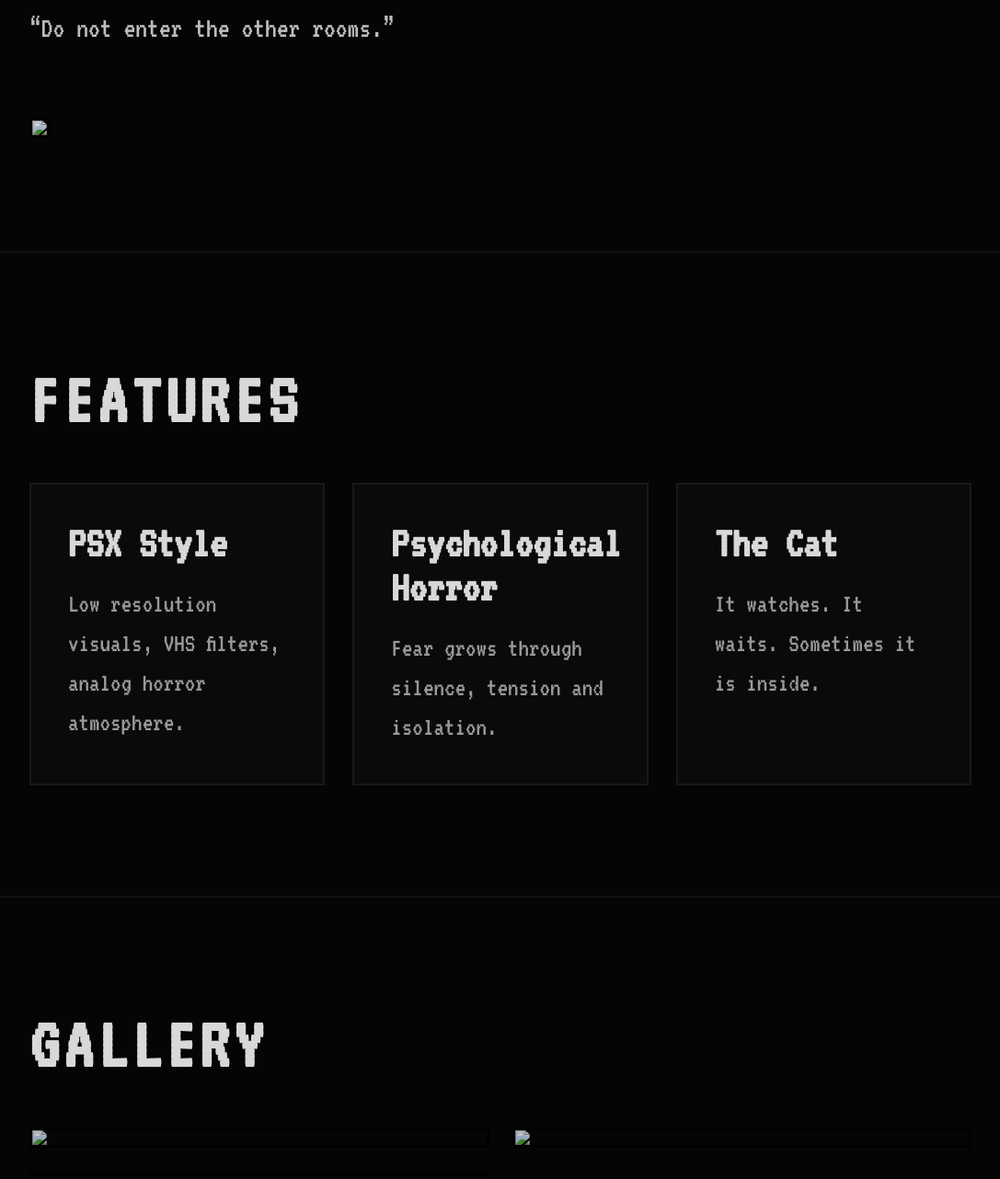
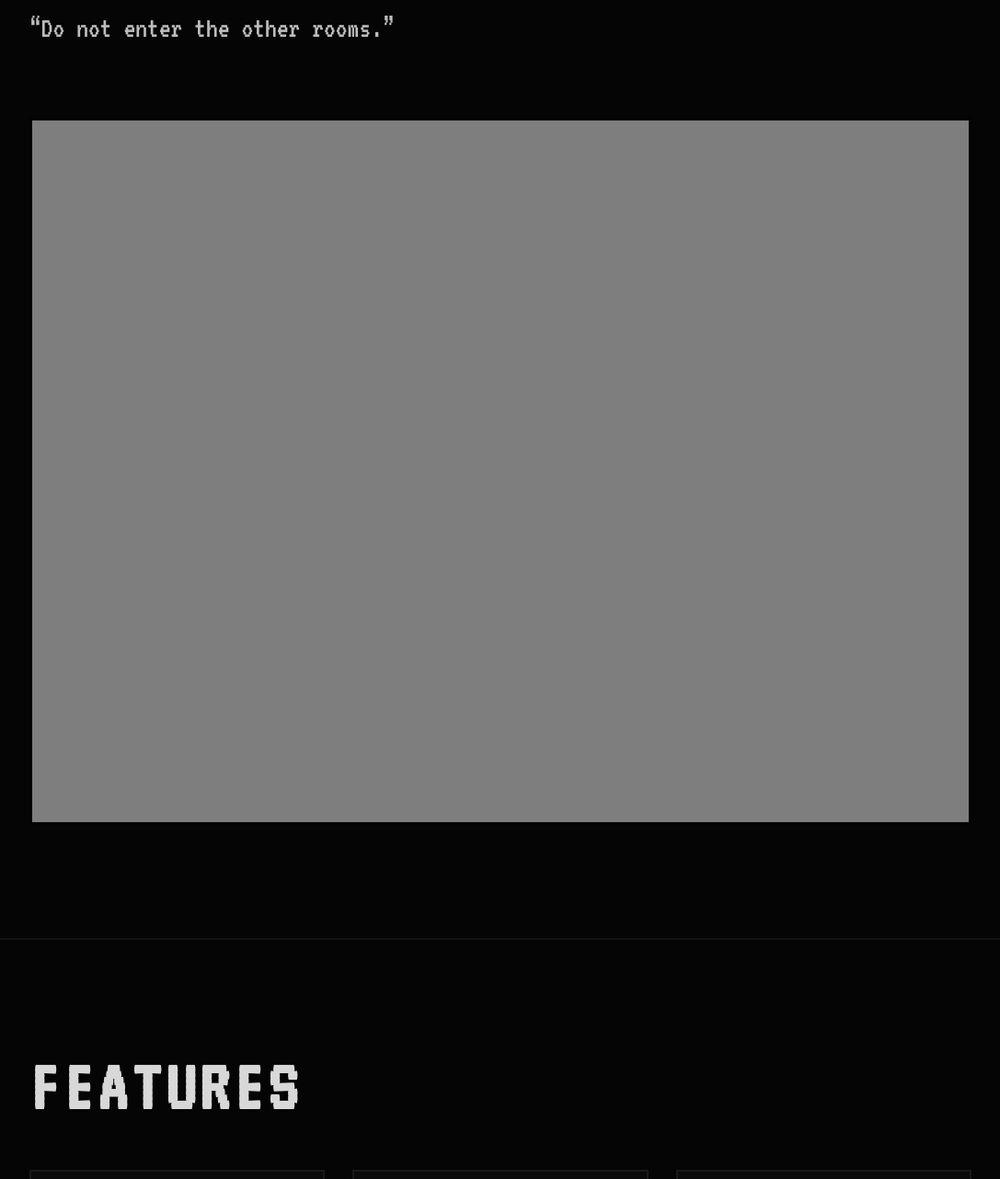
Before and after one commit to mapbke/websitepsx3d, a plain HTML site: page index.html in a window 1280 px wide. Shown: the part 1300-2582 px from the top of the page at 92% size, without its empty margins (96-1183 px from the left). Drawn offline with Linux system fonts and the light colour scheme; the site is published under a folder, as on GitHub Pages, so addresses that start at the root find nothing.

Commit message:
Исправил недочеты с изображениями+ убрал звуки

```diff
--- a/index.html
+++ b/index.html
@@ -69,7 +69,7 @@
             “Do not enter the other rooms.”
         </p>
 
-        <img src="/assets/Cat.png" class="cat-image">
+        <img src="assets/Cat.png" class="cat-image">
 
     </div>
 
@@ -126,9 +126,9 @@
 
     <div class="gallery">
 
-        <img src="/assets/consept.png">
-        <img src="/assets/Cat.png">
-        <img src="/assets/house.png" alt="">
+        <img src="assets/consept.png">
+        <img src="assets/Cat.png">
+        <img src="assets/house.png" alt="">
 
     </div>
 
@@ -154,12 +154,6 @@
 
 </footer>
 
-<audio id="ambient" loop>
-
-    <source src="ambient.mp3" type="audio/mpeg">
-
-</audio>
-
 <script src="script.js"></script>
 
 </body>
```
Also changed, not shown: 2 other files.
